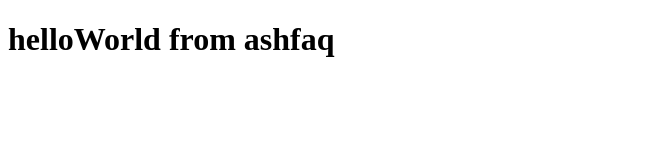
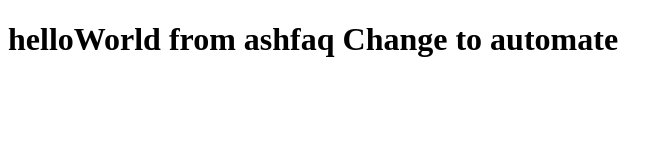
Before and after one commit to ashfaqaku/bootcamp2020, a plain HTML site: page index.html in a window 1280 px wide. Shown: the whole page, without its empty margins (0-672 px from the left). Drawn offline with Linux system fonts and the light colour scheme.

Commit message:
Update index.html

```diff
--- a/index.html
+++ b/index.html
@@ -3,9 +3,9 @@
 <head>
     <meta charset="UTF-8">
     <meta name="viewport" content="width=device-width, initial-scale=1.0">
-    <title>Document</title>
+    <title>Automate</title>
 </head>
 <body>
-    <h1>helloWorld from ashfaq</h1>
+    <h1>helloWorld from ashfaq Change to automate</h1>
 </body>
 </html>
```
